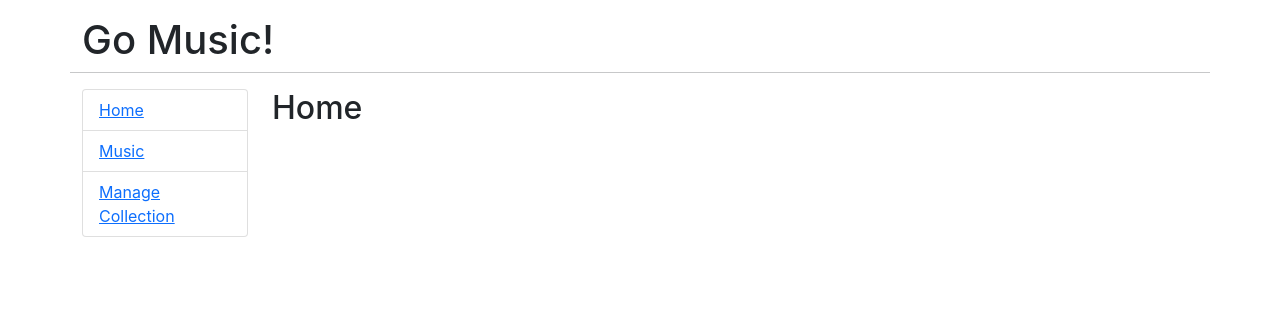
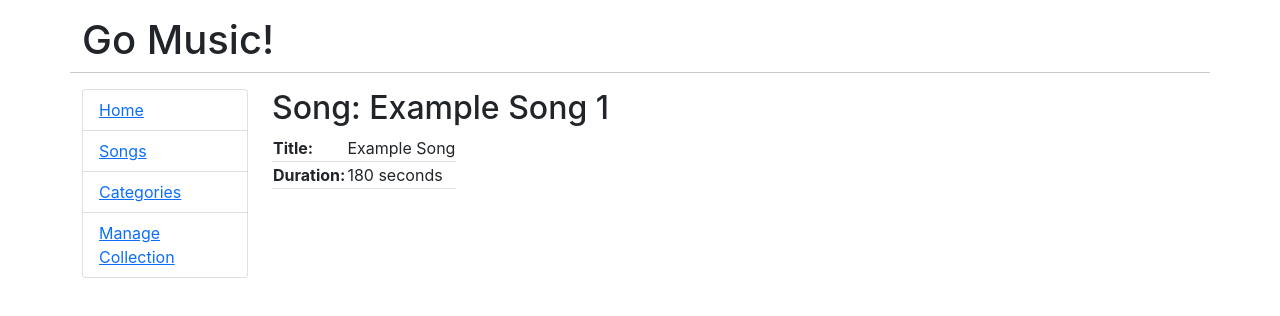
Before and after one commit to Jaspier/Go-Music, a React (Create React App) app: page /songs/1 in a window 1280 px wide. Shown: the top 316 px of the page. Built offline with nearby package versions, Linux system fonts and the light colour scheme.

Commit message:
Nested routing and fake api testing

```diff
--- a/src/App.js
+++ b/src/App.js
@@ -1,8 +1,17 @@
 import React from 'react';
-import { HashRouter as Router, Switch, Route, Link } from 'react-router-dom';
-import Music from './components/Music';
+import {
+  BrowserRouter as Router,
+  Switch,
+  Route,
+  Link,
+  useParams,
+  useRouteMatch,
+} from 'react-router-dom';
+import Songs from './components/Songs';
 import Home from './components/Home';
 import Admin from './components/Admin';
+import Categories from './components/Categories';
+import OneSong from './components/OneSong';
 
 export default function App() {
   return (
@@ -20,7 +29,10 @@ export default function App() {
                   <Link to='/'>Home</Link>
                 </li>
                 <li className='list-group-item'>
-                  <Link to='/music'>Music</Link>
+                  <Link to='/songs'>Songs</Link>
+                </li>
+                <li className='list-group-item'>
+                  <Link to='/by-category'>Categories</Link>
                 </li>
                 <li className='list-group-item'>
                   <Link to='/admin'>Manage Collection</Link>
@@ -30,9 +42,27 @@ export default function App() {
           </div>
           <div className='col-md-10'>
             <Switch>
-              <Route path='/music'>
-                <Music />
+              <Route path='/songs/:id' component={OneSong} />
+
+              <Route path='/songs'>
+                <Songs />
               </Route>
+              <Route exact path='/by-category'>
+                <CategoryPage />
+              </Route>
+
+              <Route
+                exact
+                path='/by-category/sad-rap'
+                render={props => <Categories {...props} title={`Sad Rap`} />}
+              />
+
+              <Route
+                exact
+                path='/by-category/dance-pop'
+                render={props => <Categories {...props} title={`Dance Pop`} />}
+              />
+
               <Route path='/admin'>
                 <Admin />
               </Route>
@@ -46,3 +76,22 @@ export default function App() {
     </Router>
   );
 }
+
+function CategoryPage() {
+  let { path, url } = useRouteMatch();
+
+  return (
+    <div>
+      <h2>Categories</h2>
+
+      <ul>
+        <li>
+          <Link to={`${path}/sad-rap`}>Sad Rap</Link>
+        </li>
+        <li>
+          <Link to={`${path}/dance-pop`}>Dance Pop</Link>
+        </li>
+      </ul>
+    </div>
+  );
+}
--- /dev/null
+++ b/src/components/Categories.js
@@ -0,0 +1,7 @@
+import React, { Component } from 'react';
+
+export default class Categories extends Component {
+  render() {
+    return <h2>Category: {this.props.title}</h2>;
+  }
+}
--- a/src/components/Music.js
+++ /dev/null
@@ -1,7 +0,0 @@
-import React, { Component } from 'react';
-
-export default class Music extends Component {
-  render() {
-    return <h2>Choose Song</h2>;
-  }
-}
--- /dev/null
+++ b/src/components/OneSong.js
@@ -0,0 +1,44 @@
+import React, { Component, Fragment } from 'react';
+
+export default class OneSong extends Component {
+  state = { song: {} };
+
+  componentDidMount() {
+    this.setState({
+      song: {
+        id: this.props.match.params.id,
+        title: 'Example Song',
+        duration: 180,
+      },
+    });
+  }
+
+  render() {
+    return (
+      <Fragment>
+        <h2>
+          Song: {this.state.song.title} {this.state.song.id}
+        </h2>
+
+        <table className='table table-compact table-striped'>
+          <thead>
+            <tbody>
+              <tr>
+                <td>
+                  <strong>Title:</strong>
+                </td>
+                <td>{this.state.song.title}</td>
+              </tr>
+              <tr>
+                <td>
+                  <strong>Duration:</strong>
+                </td>
+                <td>{this.state.song.duration} seconds</td>
+              </tr>
+            </tbody>
+          </thead>
+        </table>
+      </Fragment>
+    );
+  }
+}
--- /dev/null
+++ b/src/components/Songs.js
@@ -0,0 +1,32 @@
+import React, { Component, Fragment } from 'react';
+import { Link } from 'react-router-dom';
+
+export default class Music extends Component {
+  state = { movies: [] };
+
+  componentDidMount() {
+    this.setState({
+      movies: [
+        { id: 1, title: 'Fair Trade', duration: 193 },
+        { id: 2, title: 'Love Nwantiti', duration: 203 },
+        { id: 3, title: 'Dancing in the Kitchen', duration: 630 },
+      ],
+    });
+  }
+
+  render() {
+    return (
+      <Fragment>
+        <h2>Choose Song</h2>
+
+        <ul>
+          {this.state.movies.map(m => (
+            <li key={m.id}>
+              <Link to={`/songs/${m.id}`}>{m.title}</Link>
+            </li>
+          ))}
+        </ul>
+      </Fragment>
+    );
+  }
+}
```
